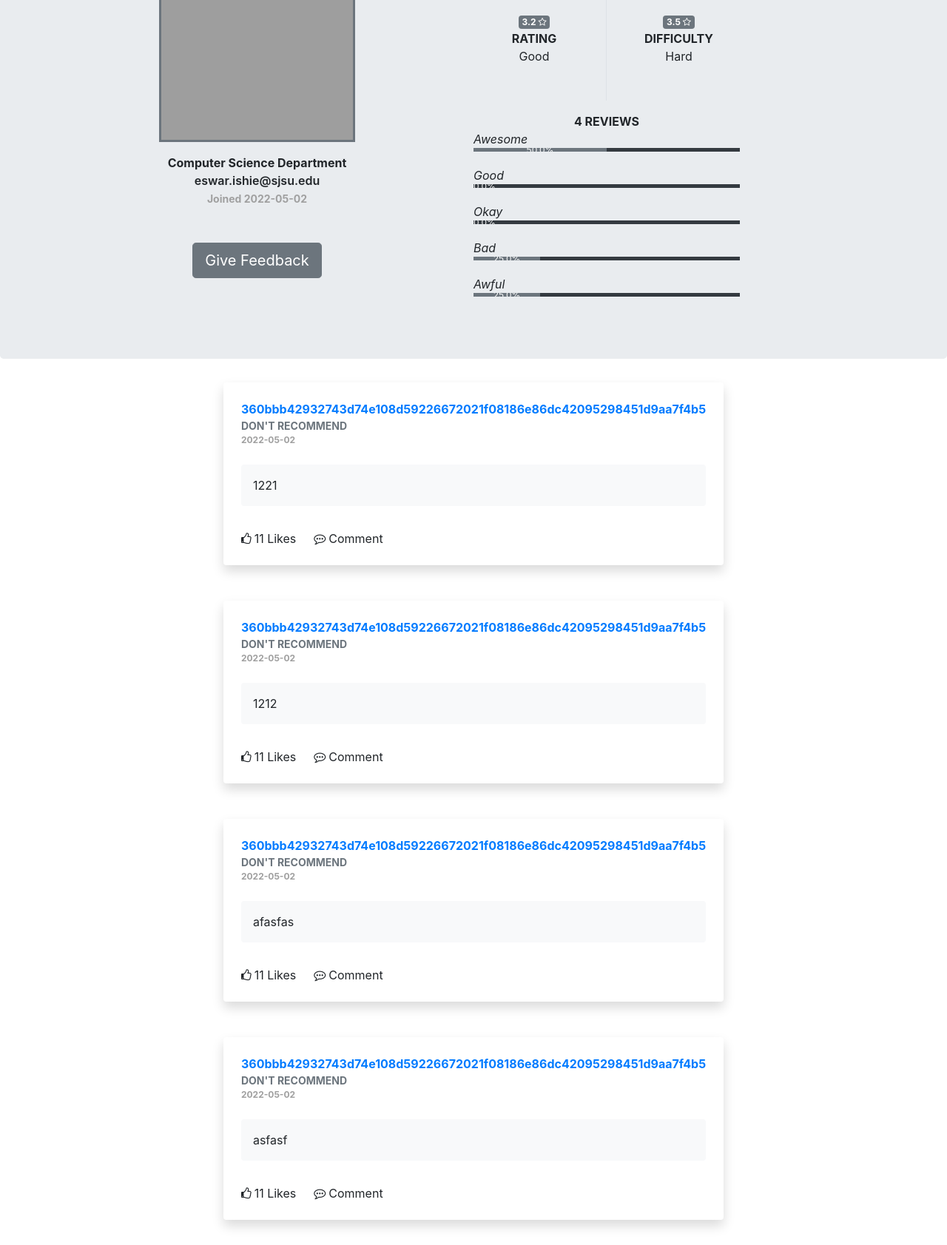
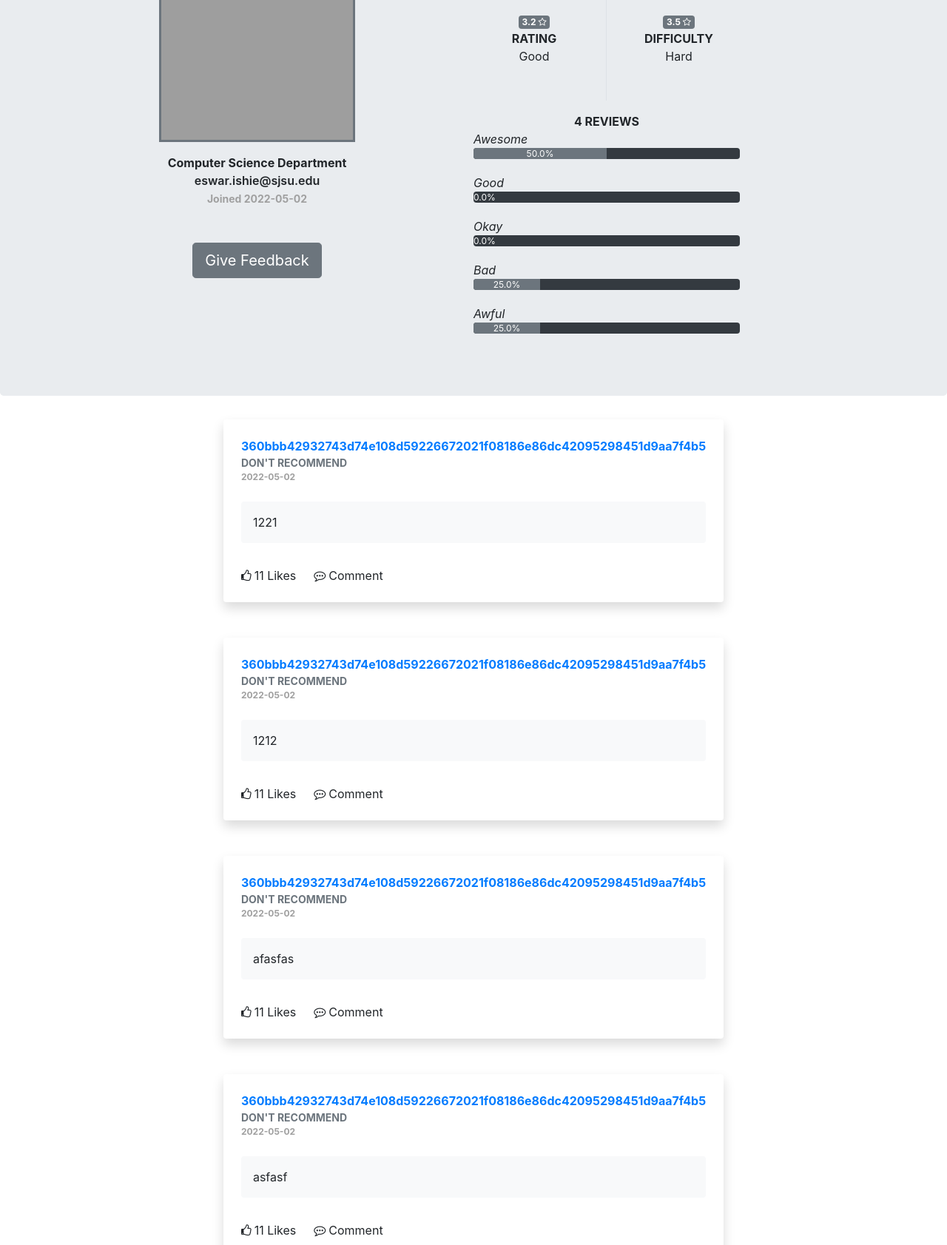
Before and after one commit to artak10t/ProfessorReviews, a Flask app: page /show_professor/1 in a window 1280 px wide. Shown: the part 237-1920 px from the top of the page at 74% size. Run offline with Flask 2, Linux system fonts and the light colour scheme; data comes from the database, SQL or seed files in the repository; some libraries are stand-ins or nearby versions; grey boxes are pictures that could not be loaded.

Commit message:
Update show_professor.html
Edited rating bar (lines: 37, 41, 45, 49, 53)

```diff
--- a/myapp/templates/show_professor.html
+++ b/myapp/templates/show_professor.html
@@ -34,23 +34,23 @@
 
                             <div class="progress-1 align-items-center">
                                 <div class="font-italic">Awesome</div>
-                                <div class="progress bg-dark">
+                                <div class="progress bg-dark" style="height: 15px; border-radius: 4px;">
                                     <div class="progress-bar bg-secondary" role="progressbar" style="width: {{ professor.awesome }}%;" aria-valuenow="{{ professor.awesome }}" aria-valuemin="0" aria-valuemax="100"> {{ professor.awesome }}% </div>
                                 </div>
                                 <div class="font-italic">Good</div>
-                                <div class="progress bg-dark">
+                                <div class="progress bg-dark" style="height: 15px; border-radius: 4px;">
                                     <div class="progress-bar bg-secondary" role="progressbar" style="width: {{ professor.good }}%;" aria-valuenow="{{ professor.good }}" aria-valuemin="0" aria-valuemax="100">{{ professor.good }}%</div>
                                 </div>
                                 <div class="font-italic">Okay</div>
-                                <div class="progress bg-dark">
+                                <div class="progress bg-dark" style="height: 15px; border-radius: 4px;">
                                     <div class="progress-bar bg-secondary" role="progressbar" style="width: {{ professor.okay }}%;" aria-valuenow="{{ professor.okay }}" aria-valuemin="0" aria-valuemax="100">{{ professor.okay }}%</div>
                                 </div>
                                 <div class="font-italic">Bad</div>
-                                <div class="progress bg-dark">
+                                <div class="progress bg-dark" style="height: 15px; border-radius: 4px;">
                                     <div class="progress-bar bg-secondary" role="progressbar" style="width: {{ professor.bad }}%;" aria-valuenow="professor.bad" aria-valuemin="0" aria-valuemax="100">{{ professor.bad }}%</div>
                                 </div>
                                 <div class="font-italic">Awful</div>
-                                <div class="progress bg-dark">
+                                <div class="progress bg-dark" style="height: 15px; border-radius: 4px;">
                                     <div class="progress-bar bg-secondary" role="progressbar" style="width: {{ professor.awful }}%;" aria-valuenow="professor.awful" aria-valuemin="0" aria-valuemax="100">{{ professor.awful }}%</div>
                                 </div>
                             </div>
```
